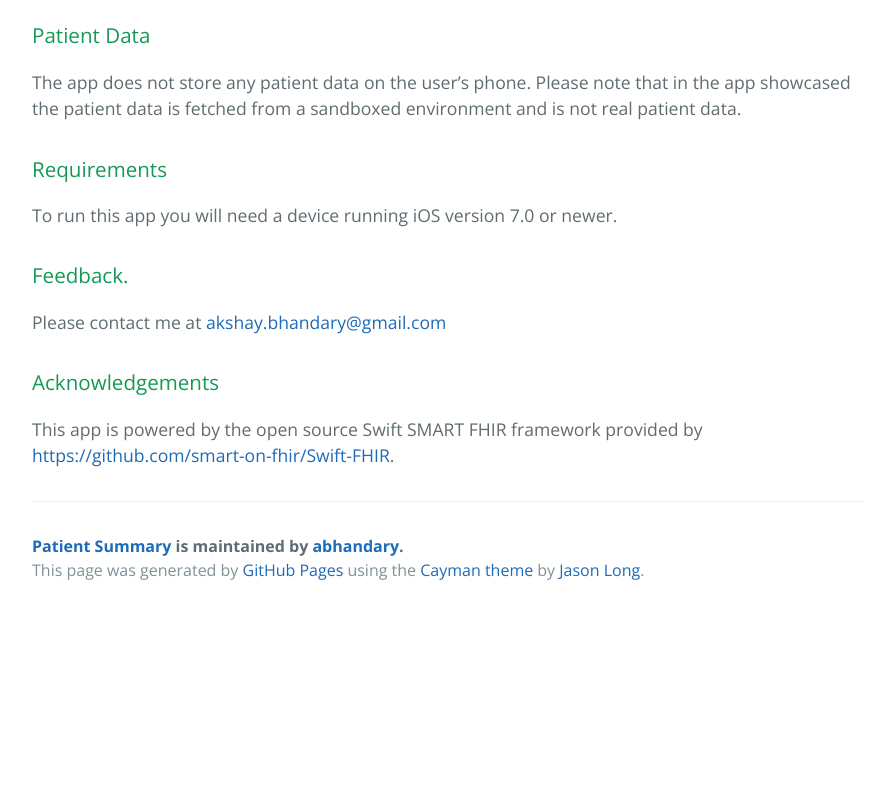
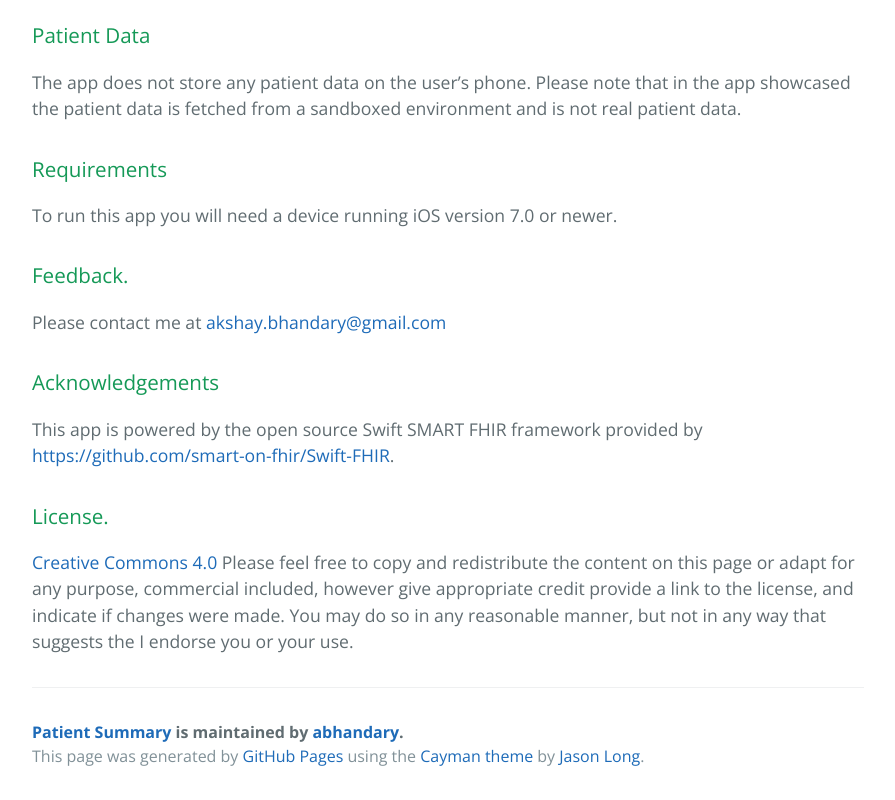
Before and after one commit to abhandary/Healthcare, a plain HTML site: page index.html in a window 1280 px wide. Shown: the part 1811-2611 px from the top of the page, without its empty margins (192-1087 px from the left). Before the commit the page ends 2425 px from the top, so only its background shows below. Drawn offline with nearby package versions, Linux system fonts and the light colour scheme.

```diff
--- a/index.html
+++ b/index.html
@@ -96,6 +96,11 @@
 
 <p>This app is powered by the open source Swift SMART FHIR framework provided by <a href="https://github.com/smart-on-fhir/Swift-FHIR">https://github.com/smart-on-fhir/Swift-FHIR</a>. </p>
 
+<h3>
+<a id="license" class="anchor" href="#license" aria-hidden="true"><span aria-hidden="true" class="octicon octicon-link"></span></a>License.</h3>
+
+<p><a href="https://creativecommons.org/licenses/by/4.0/">Creative Commons 4.0</a> Please feel free to copy and redistribute the content on this page or adapt for any purpose, commercial included, however give appropriate credit provide a link to the license, and indicate if changes were made. You may do so in any reasonable manner, but not in any way that suggests the I endorse you or your use. </p>
+
       <footer class="site-footer">
         <span class="site-footer-owner"><a href="https://github.com/abhandary/PatientSummary">Patient Summary</a> is maintained by <a href="https://github.com/abhandary">abhandary</a>.</span>
 
```
Also changed, not shown: params.json (+1 -1 lines).
